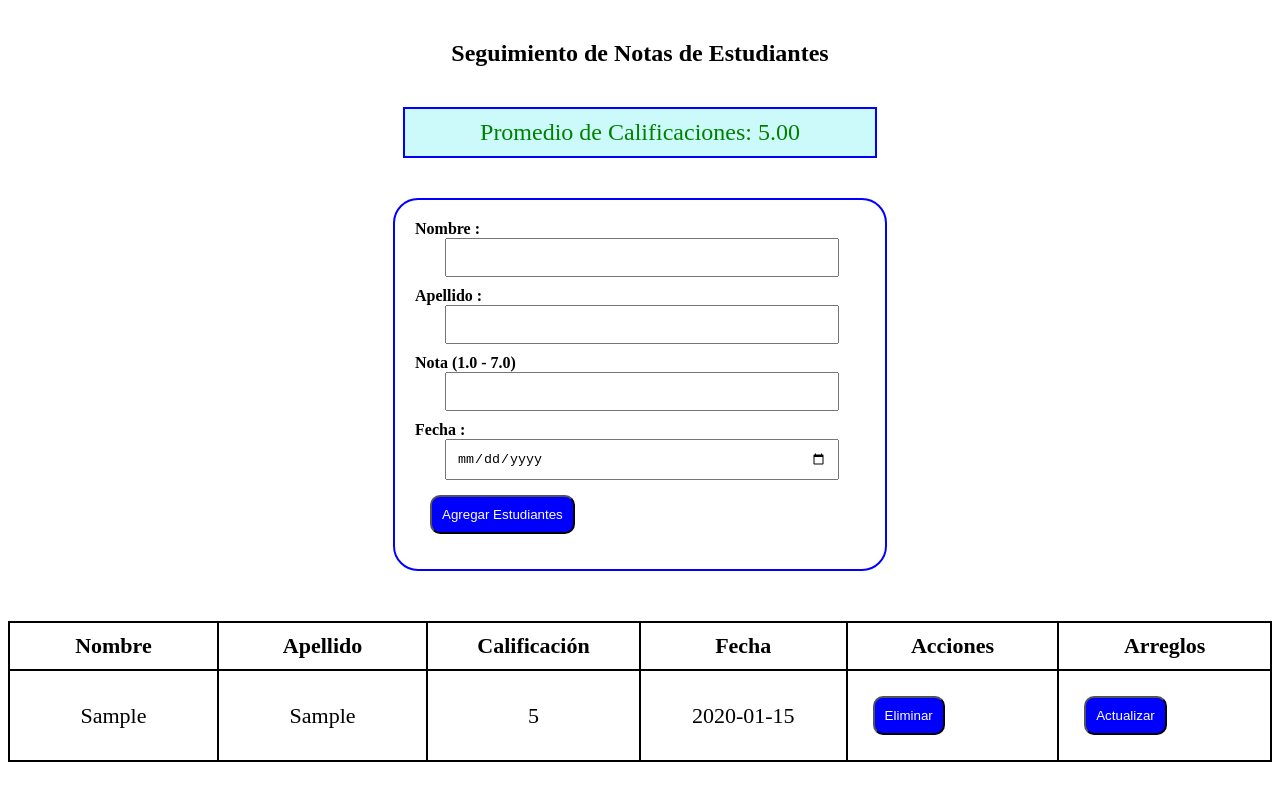
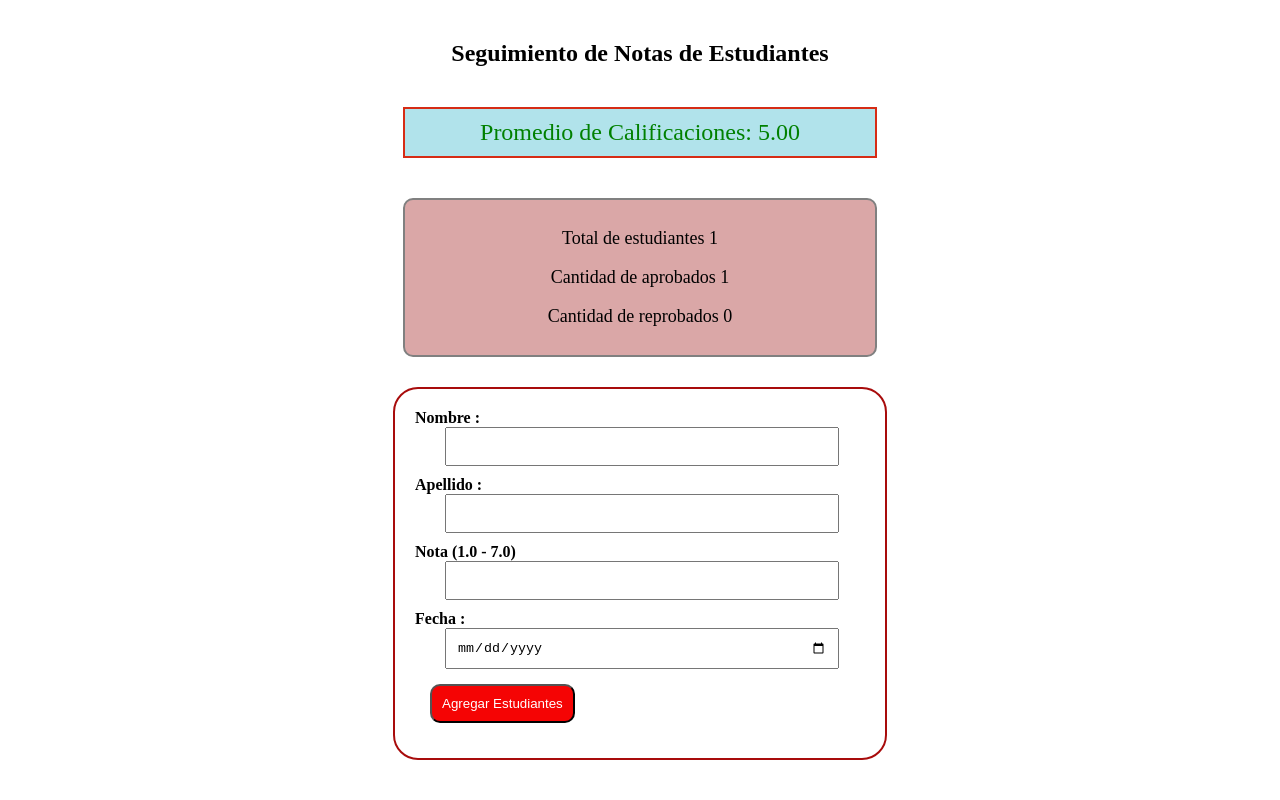
Before and after one commit to Isaac911GH/Clase-05, a plain HTML site: page Clase-05-main/index.html in a window 1280 px wide. Both pictures are taken after typing "Sample", "Sample", "5", "2020-01-15" into the empty fields and a click on the button "Agregar Estudiantes". Shown: the top 800 px of the page. Drawn offline with Linux system fonts and the light colour scheme.

Commit message:
Estadistica

```diff
--- a/Clase-05-main/index.html
+++ b/Clase-05-main/index.html
@@ -12,6 +12,11 @@
 
 
     <div id="average">Promedio de Notas: No Disponible</div>
+    <div id="estadisticas">
+    <p> Total de Estudiantes </p>
+    <p> Cantidad de aprobados </p>
+    <p> Cantidad de Reprobados </p>
+    </div>
 
     <form id="studentForm">
         <div>
--- a/Clase-05-main/script.js
+++ b/Clase-05-main/script.js
@@ -35,6 +35,7 @@ form.addEventListener("submit", function(e) {
 
     this.reset();
     calcularPromedio();
+    actualizarestadisticas()
 });
 
 function addStudentToTable(student) {
@@ -73,6 +74,7 @@ function deleteEstudiante(student, row) {
         students.splice(index, 1);
         row.remove();
         calcularPromedio();
+        actualizarestadisticas()
     }
 }
 
@@ -98,9 +100,24 @@ function calcularPromedio() {
     }
 }
 
+function actualizarestadisticas(){
+    const total = students.length;
+    const aprobados = students.filter(est => est.grade >= 4.0).length;
+    const reprobados =total - aprobados;
+
+    const statsDiv=document.getElementById("estadisticas");
+    statsDiv.innerHTML = `
+        <p> Total de estudiantes ${total} </p>
+        <p> Cantidad de aprobados ${aprobados} </p>
+        <p> Cantidad de reprobados ${reprobados}</p>
+    `;
+}
+
 function updateTable() {
     tableBody.innerHTML = "";
     students.forEach(student => {
         addStudentToTable(student);
     });
+    calcularPromedio();
+    actualizarestadisticas();
 }
--- a/Clase-05-main/style.css
+++ b/Clase-05-main/style.css
@@ -1,7 +1,7 @@
 form{
     text-align: center;
     margin: auto;
-    border: 2px blue solid;
+    border: 2px rgb(168, 12, 12) solid;
     padding: 20px;
     width: 450px;
     border-radius: 25px;
@@ -16,15 +16,15 @@ h2{
 
 #average{
     text-align: center;
-    border: 2px blue solid;
-    color: blue;
+    border: 2px rgb(214, 44, 21) solid;
+    color: rgb(197, 61, 19);
     width: 450px;
     margin: auto;
     padding: 10px;
     margin-bottom: 40px;
     margin-top: 40px;
     font-size: x-large;
-    background: rgb(204, 250, 250);
+    background: rgba(114, 205, 218, 0.548);
 }
 
 input{
@@ -47,7 +47,7 @@ button{
     margin: 15px;
     display: flex;
     padding: 10px;
-    background: blue;
+    background: rgb(245, 4, 4);
     color: white;
     border-radius: 10px;
 }
@@ -64,7 +64,7 @@ table{
 
 th{
 
-    border: 2px solid black;
+    border: 2px solid rgb(163, 8, 8);
     font-size: 22px;
     padding: 10px;
     width: 200px;
@@ -72,7 +72,7 @@ th{
 }
 
 td{
-    border: 2px solid black;
+    border: 2px solid rgb(162, 189, 9);
     padding: 10px;
     width: 90px;
     font-size: 22px;
@@ -107,3 +107,14 @@ td{
         font-size: 20px;
     }
 }
+#estadisticas {
+text-align: center;
+width: 450px;
+margin: auto;
+padding: 10px;
+font-size: large;
+background: rgb(218, 167, 167);
+border: 2px solid gray;
+border-radius: 10px;
+margin-bottom: 30px;
+}
```
